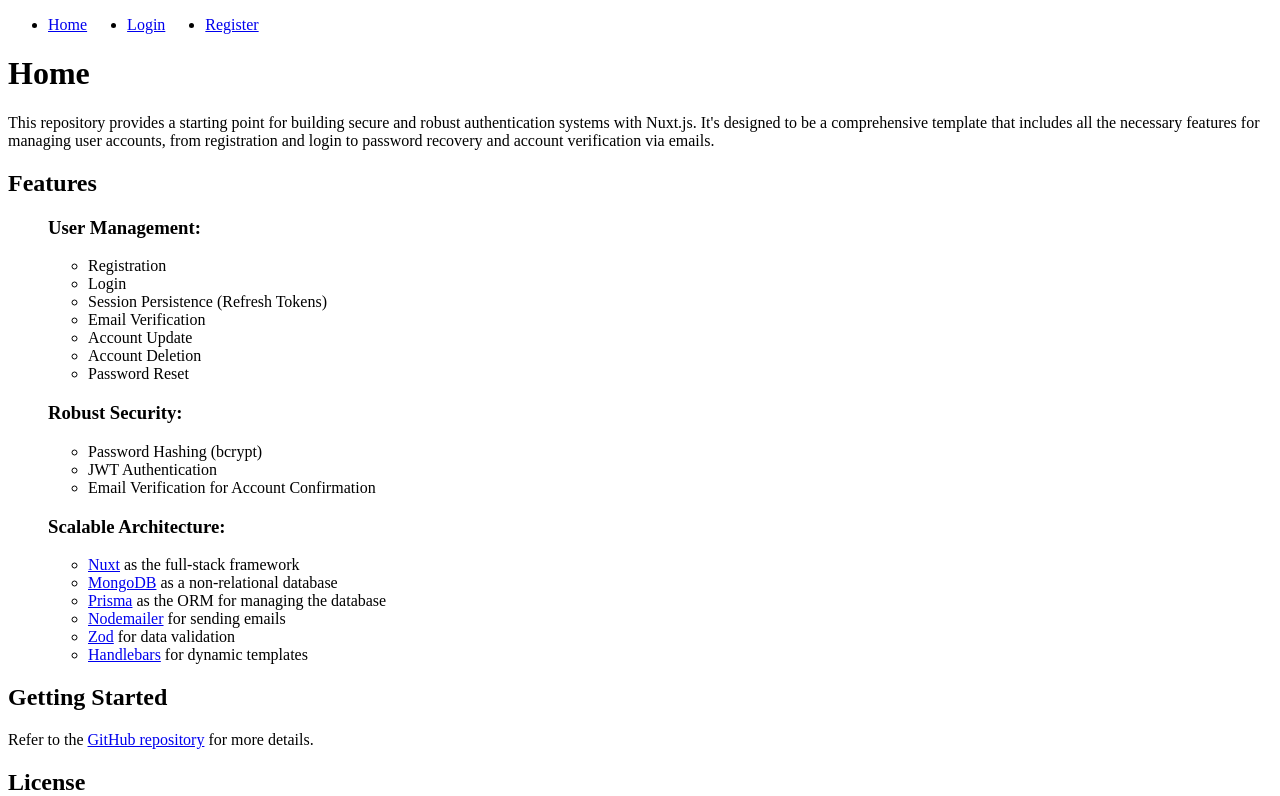
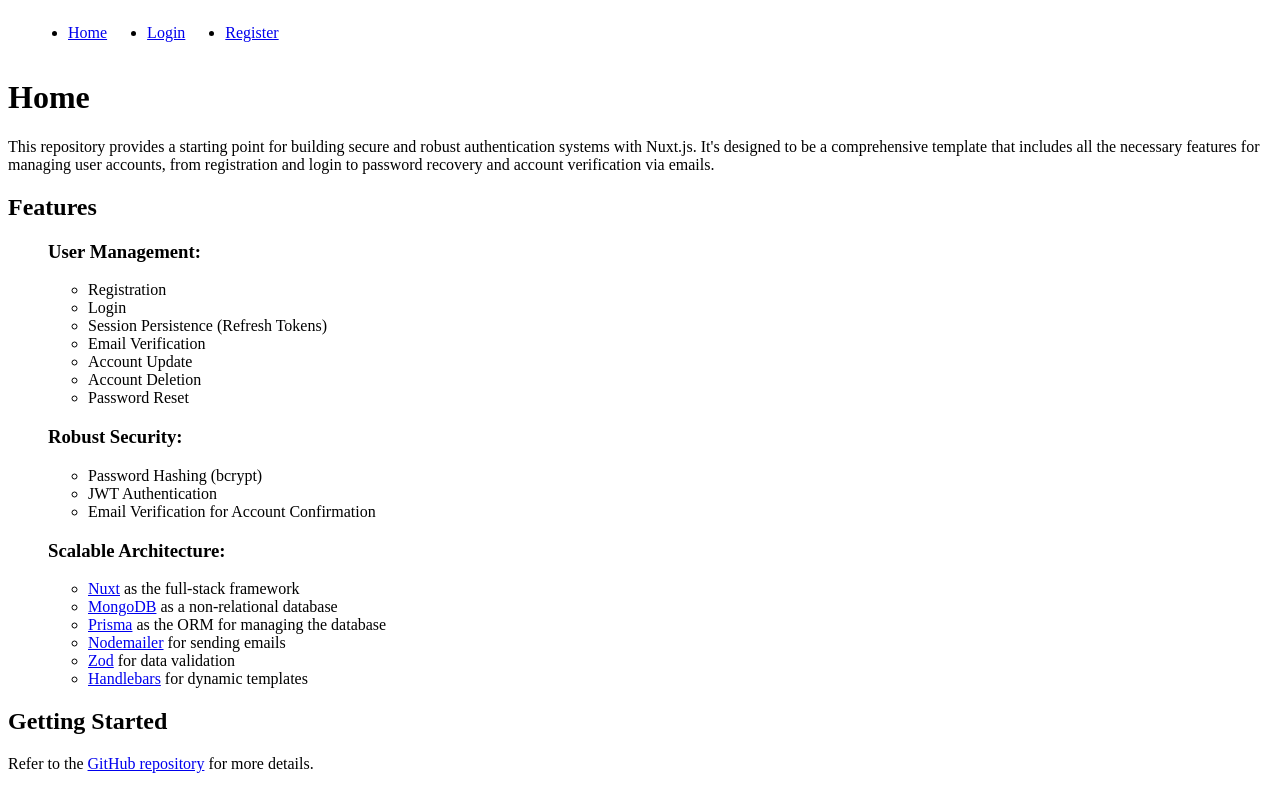
Before and after one commit to vircoding/nuxt-authentication-starter-template, a Nuxt app: page / in a window 1280 px wide. Shown: the top 796 px of the page. Built offline with nearby package versions, Linux system fonts and the light colour scheme.

Commit message:
adding username to navbar

```diff
--- a/layouts/default.vue
+++ b/layouts/default.vue
@@ -1,3 +1,7 @@
+<script setup lang="ts">
+const user = useUser()
+</script>
+
 <template>
   <div>
     <header>
@@ -26,6 +30,11 @@
           </li>
         </ul>
       </nav>
+
+      <!-- User -->
+      <div v-if="user">
+        <h4>User: {{ user.username }}</h4>
+      </div>
     </header>
 
     <!-- Content -->
@@ -39,6 +48,13 @@
 </template>
 
 <style scoped>
+header {
+  padding: 0 20px;
+  display: flex;
+  justify-content: space-between;
+  align-items: center;
+}
+
 ul {
   display: flex;
   gap: 40px;
```
